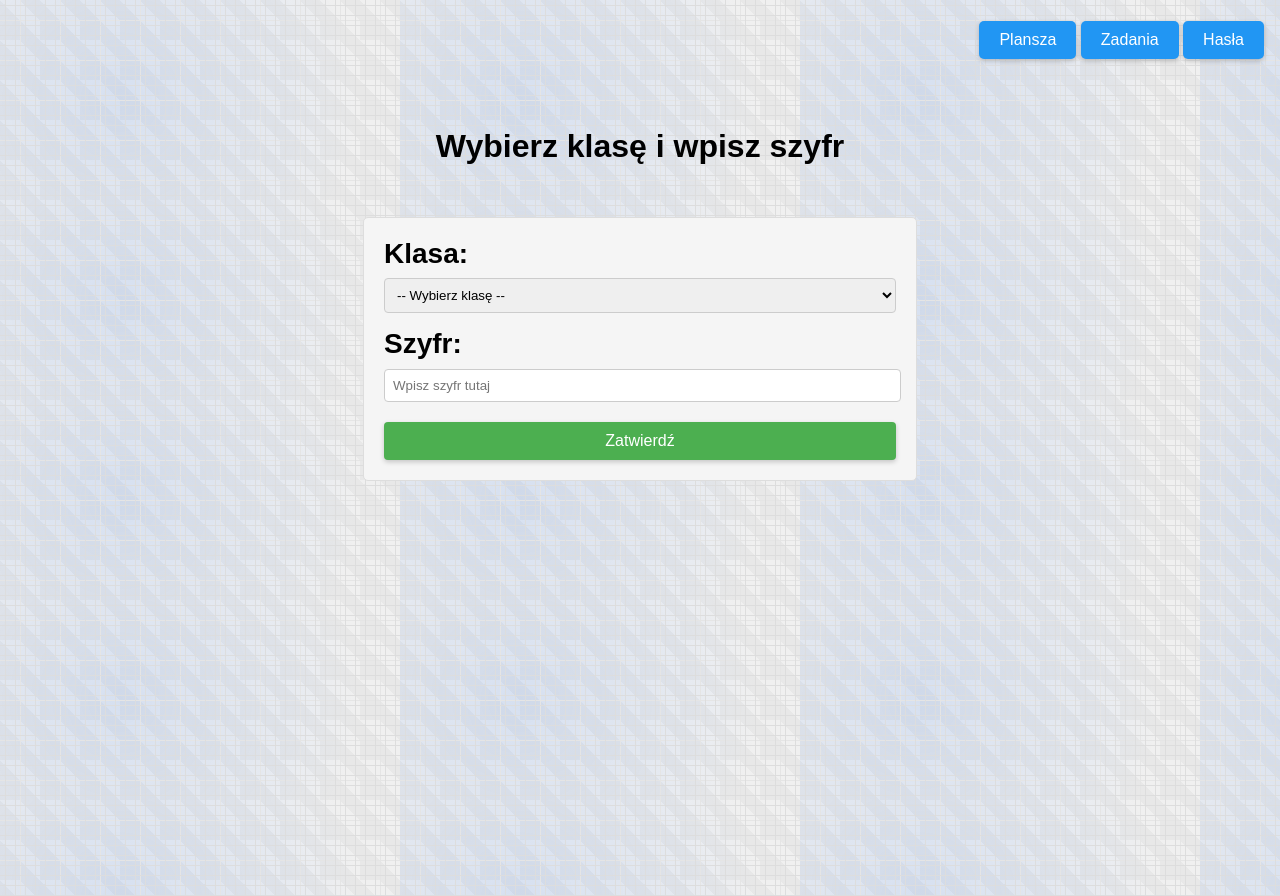
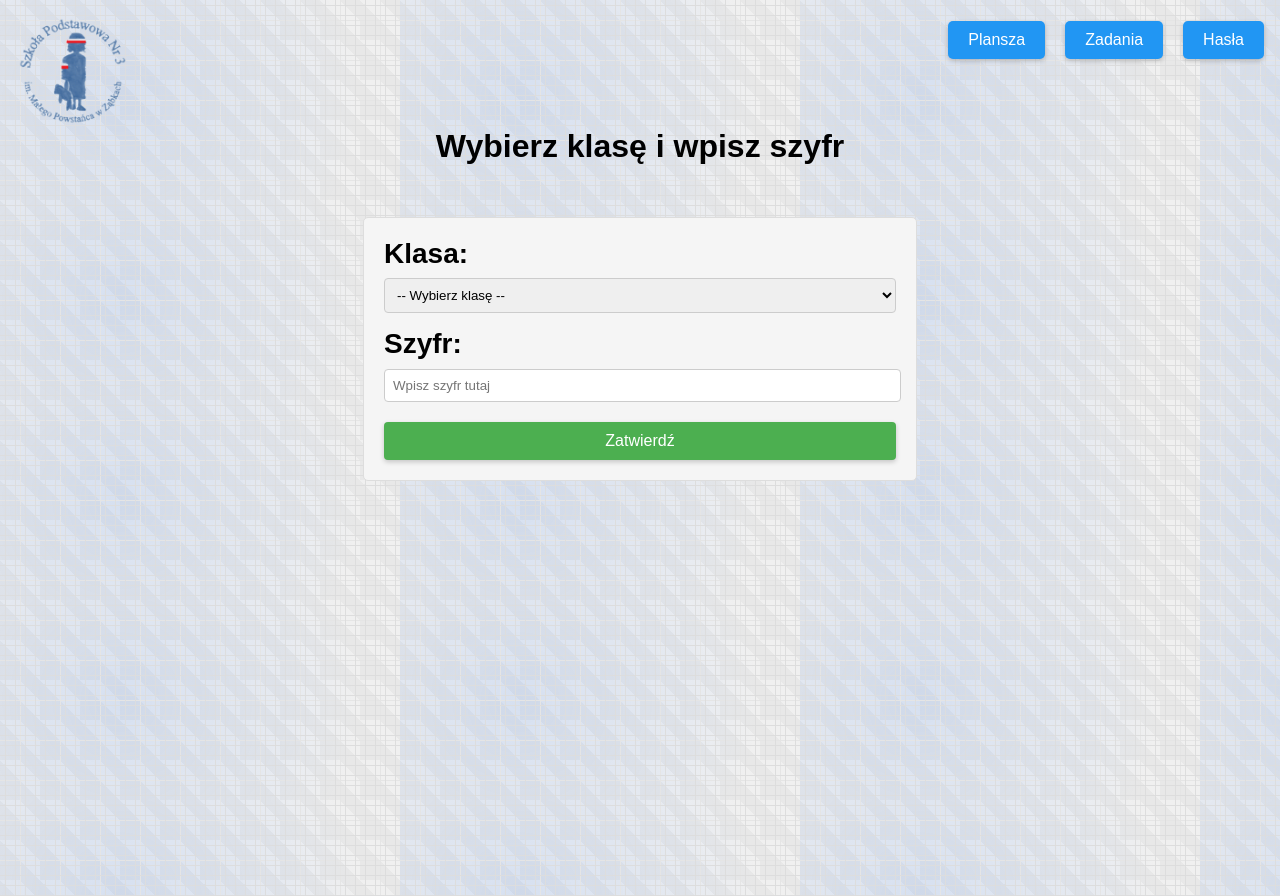
Before and after one commit to adriansobczyk/math_days_sp3, a Flask app: page /szyfr in a window 1280 px wide. Run offline with Flask 3, Linux system fonts and the light colour scheme.

Commit message:
Refactor navigation structure and styles for improved layout and branding; update forms for consistency

```diff
--- a/static/style.css
+++ b/static/style.css
@@ -63,6 +63,27 @@ h3 {
 
 ul {
   list-style-type: none;
+}
+
+.navbar {
+  display: flex;
+  justify-content: space-between;
+  align-items: start;
+  width: 100%;
+}
+
+.logo img {
+  height: 7rem;
+  padding-left: 2rem;
+}
+
+.nav-buttons {
+  display: flex;
+  gap: 10px;
+}
+
+.nav-buttons button {
+  margin-left: 10px;
 }
 
 button:disabled {
--- a/templates/code_form.html
+++ b/templates/code_form.html
@@ -1,5 +1,6 @@
 <!DOCTYPE html>
 <html lang="en">
+
 <head>
   <meta charset="UTF-8">
   <meta name="viewport" content="width=device-width, initial-scale=1.0">
@@ -7,12 +8,19 @@
   <link rel="icon" href="{{ url_for('static', filename='favicon.ico') }}" type="image/x-icon">
   <link rel="stylesheet" href="{{ url_for('static', filename='style.css') }}">
 </head>
-<body class="centered-form">
-  <nav>
+
+<body>
+  <nav class="navbar">
+    <div class="logo">
+      <img src="{{ url_for('static', filename='sp3_zabki_logo.png') }}" alt="SP3 Ząbki Logo">
+    </div>
+    <div class="nav-buttons">
       <button onclick="window.open('/', '_blank')">Plansza</button>
       <button onclick="window.open('/zadania', '_blank')">Zadania</button>
       <button onclick="window.open('/haslo', '_blank')">Hasła</button>
+    </div>
   </nav>
+  <div class="centered-form">
     <h1>Wybierz klasę i wpisz szyfr</h1>
     {% with messages = get_flashed_messages(with_categories=true) %}
     {% if messages %}
@@ -41,10 +49,11 @@
         <button type="submit" class="submit-btn">Zatwierdź</button>
       </form>
     </div>
+  </div>
 
   <script>
     // Remove notifications after 10 seconds
-    document.addEventListener('DOMContentLoaded', function() {
+    document.addEventListener('DOMContentLoaded', function () {
       const notifications = document.querySelectorAll('.notification');
       notifications.forEach(notification => {
         setTimeout(() => {
@@ -54,4 +63,5 @@
     });
   </script>
 </body>
+
 </html>
```
Also changed, not shown: templates/index.html (+9 -4 lines), templates/sentence_form.html (+14 -3 lines), templates/tasks.html (+15 -5 lines), static/sp3_zabki_logo.png (added). Lines whose indentation alone changed are shown as unchanged.
